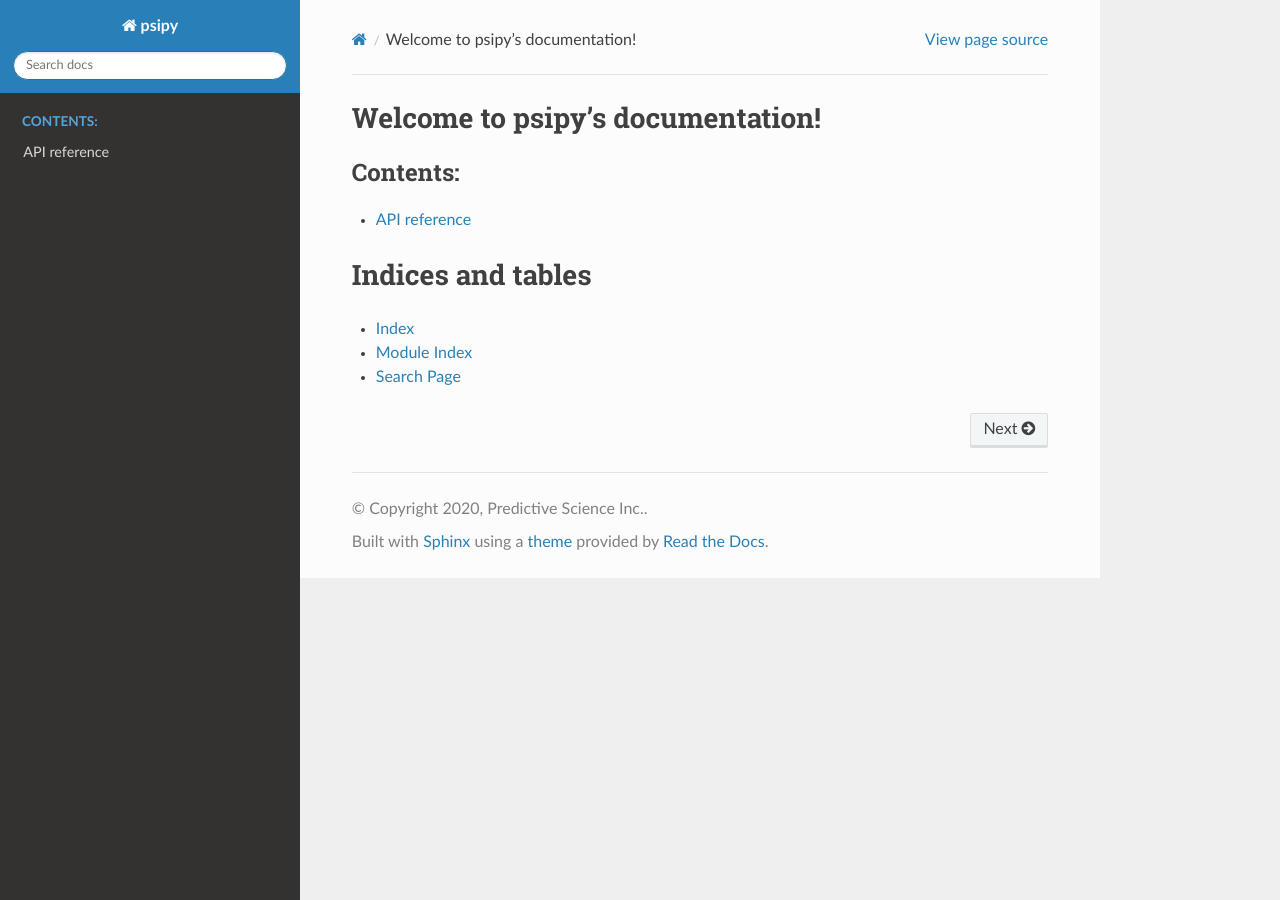
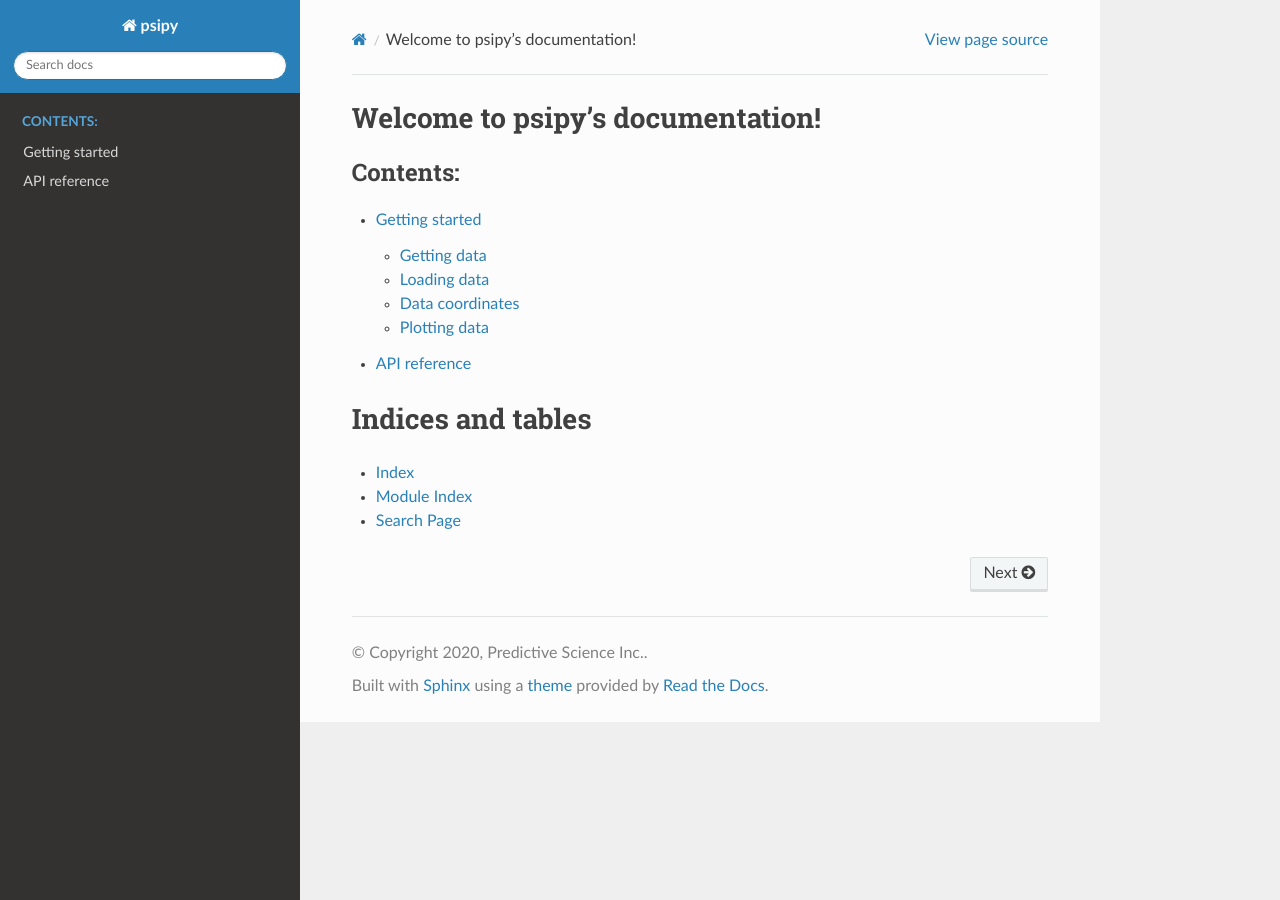
Before and after one commit to predsci/PsiPy, a Sphinx documentation site: the page built from docs/index.rst, in a window 1280 px wide. Built offline with Sphinx 7.4.7 and the Read the Docs theme 2.0.0, drawn with Linux system fonts in a browser that asks for light colours; pages that are not in the unit, such as notebooks, are missing from menus; some of the changed lines change nothing that is shown.

Commit message:
Start narrative docs

```diff
--- /dev/null
+++ b/docs/getting_started.rst
@@ -0,0 +1,53 @@
+Getting started
+===============
+
+psipy is a package for loading and visualising the output of PSI's MAS model
+runs. This page provides some narrative documentation that should get you up
+and running with obtaining, loading, and visualising some model results.
+
+Getting data
+------------
+The PSI MHDWeb pages give access to MAS model runs. The runs are indexed by
+Carrington rotation, and for each Carrington rotation there are generally a
+number of different runs, varying in the model used in the simulation and/or
+the boundary conditions.
+
+To load data with `psipy` you need to manually download the files you are
+interested in to a directory on your computer. In this example we'll use the...
+
+Loading data
+------------
+psipy stores the output variables from a single MAS run in the
+`psipy.model.MASOutput` object. To create one of these, specify the directory
+which has all of the outputs ``.hdf`` files you want to load::
+
+    from psipy.model import MASOutput
+
+    directory = '/path/to/files'
+    mas_output = MASOutput(directory)
+
+To see which variables have been loaded, we can look at the ``.variables``
+attribute::
+
+    print(mas_output.variables)
+    # PUT OUTPUT HERE
+
+This will print a list of the variables that have been loaded. Each individual
+variable can then be accessed with e.g.::
+
+    br = mas_output.br
+    print(br)
+
+Data coordinates
+----------------
+Each variable is stored in a `xarray.DataArray`. This contains the scalar
+values of the data as a normal array, but in addition also stores the
+coordinates of each data point. Full documentation for the `DataArray` object
+can be found at PUT LINK HERE.
+
+MAS model outputs are defined on a 3D grid of points on a spherical grid. The
+coordinate names are ``'r', 'theta', 'phi'``.
+
+
+Plotting data
+-------------
--- a/docs/index.rst
+++ b/docs/index.rst
@@ -5,9 +5,9 @@
    :maxdepth: 2
    :caption: Contents:
 
+   getting_started
+   auto_examples/index
    api
-   auto_examples/index
-
 
 
 Indices and tables
```
